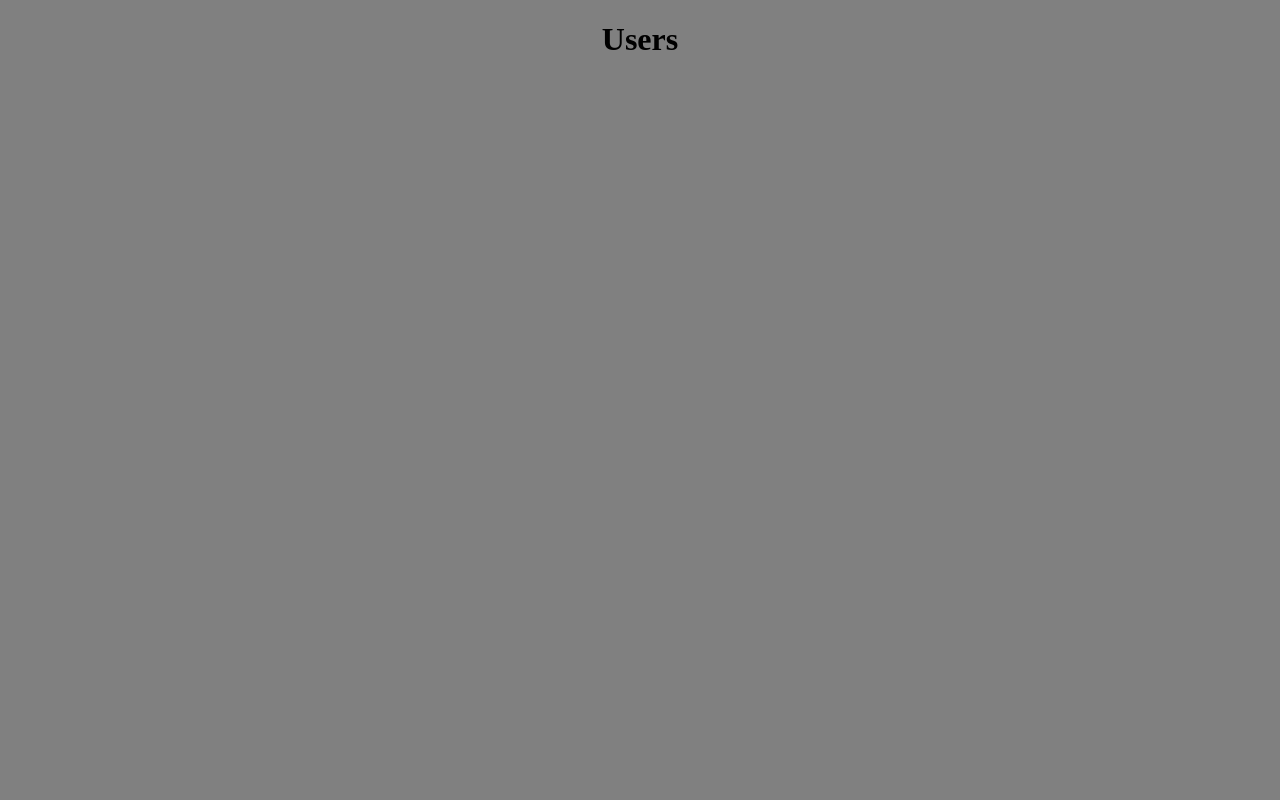
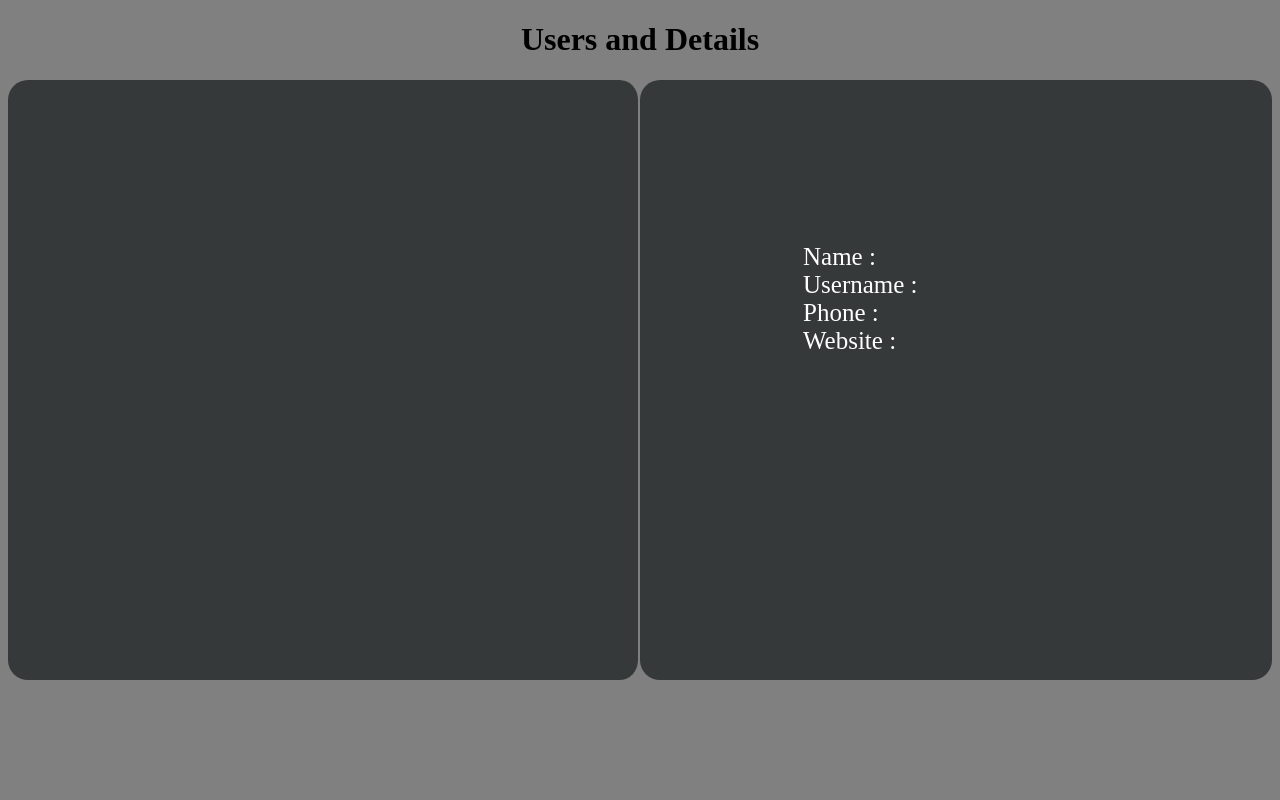
Before and after one commit to kalaichelvan-kn-accolite/TurvoTrainingBatch2, a plain HTML site: page index.html in a window 1280 px wide. Shown: the top 800 px of the page. Drawn offline with nearby package versions, Linux system fonts and the light colour scheme; no server answers.

Commit message:
FInal Commit

```diff
--- a/index.html
+++ b/index.html
@@ -10,21 +10,25 @@
 </head>
 <body>
     <center>
-        <h1>Users </h1>
-    <div ng-controller="myfunc">
+        <h1>Users and Details </h1>
+        <div class = "row" ng-controller="myfunc">
+            <div class = "column" style = "border-right: 2px solid grey;">
+
                 <div class = "card">
                     <ul style = "padding-left: 0px;">
                         <ul ng-repeat="x in rec track by $index" ng-value ="{{$index}}" style = "padding-left: 0px;">
-                <button ng-click="red($index)">{{$index}} : {{x['name']}}</button>
+                            <button ng-click="red($index)">{{x['name']}}</button>
                         </ul>
-
                     </ul>
                 </div>
+            </div>
+            <div class = "column">
                 <div class="result">
-            Name : {{details['name']}}<br>
+                    Name     : {{details['name']}}<br>
                     Username : {{details['username']}}<br>
-            Phone : {{details['phone']}}<br>
-            Website : {{details['website']}}
+                    Phone    : {{details['phone']}}<br>
+                    Website  : {{details['website']}}
+                </div>
             </div>
          </div>
     </center>
```
Lines whose indentation alone changed are shown as unchanged.
